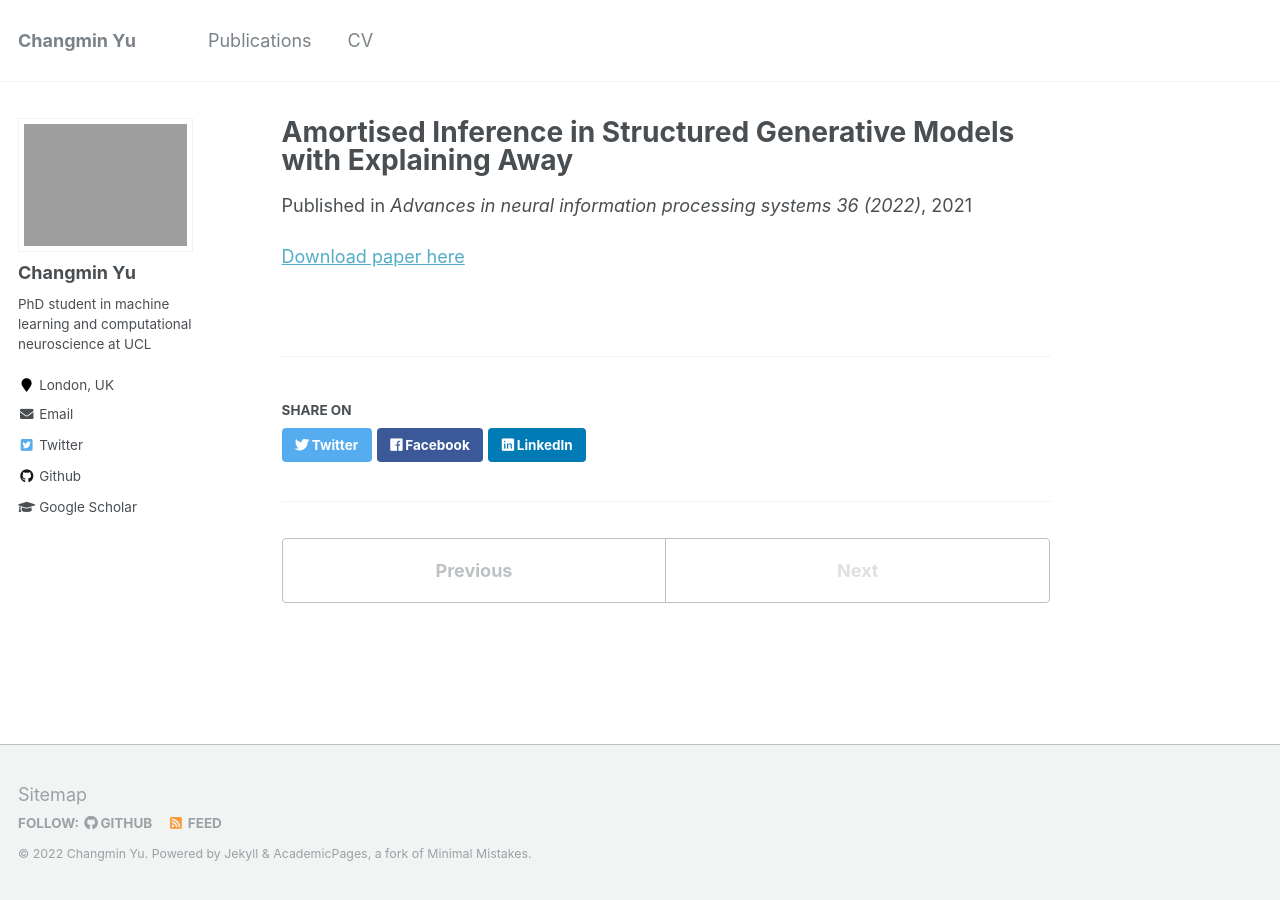
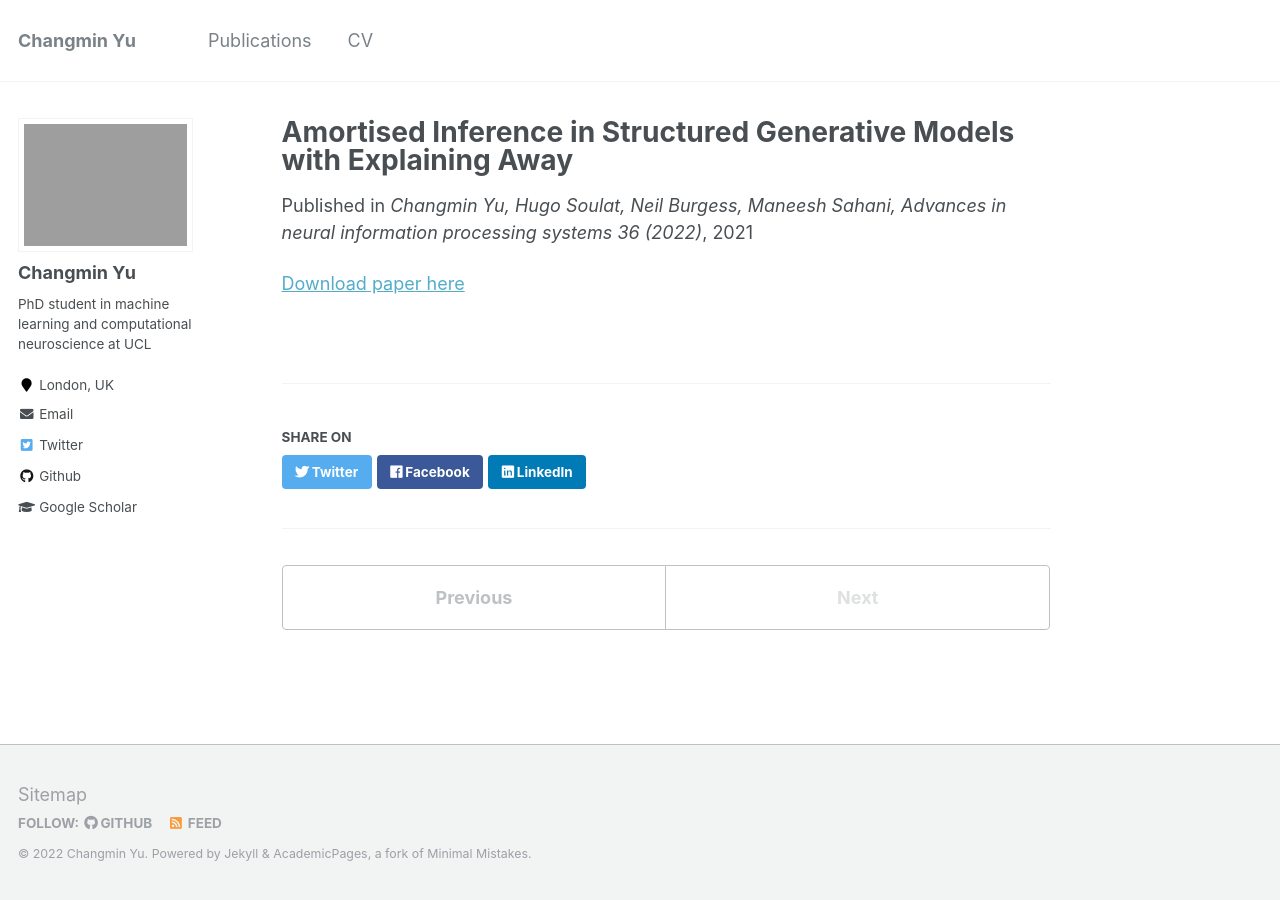
Before and after one commit to changmin-yu/changmin-yu.github.io, a Jekyll site: the page built from _publications/AEA_paper.md, in a window 1280 px wide. Built offline with Jekyll 4.4.1, drawn with Linux system fonts in a browser that asks for light colours.

Commit message:
some updates

```diff
--- a/_publications/AEA_paper.md
+++ b/_publications/AEA_paper.md
@@ -4,7 +4,7 @@ collection: publications
 permalink: /publication/AEA_paper
 excerpt: 'TLDR: We introduce structured amortised inference in structured autoencoding'
 date: 09/2021
-venue: 'Advances in neural information processing systems 36 (2022)'
+venue: 'Changmin Yu, Hugo Soulat, Neil Burgess, Maneesh Sahani, Advances in neural information processing systems 36 (2022)'
 paperurl: 'https://arxiv.org/abs/2209.05212'
 citation:
 ---
```
